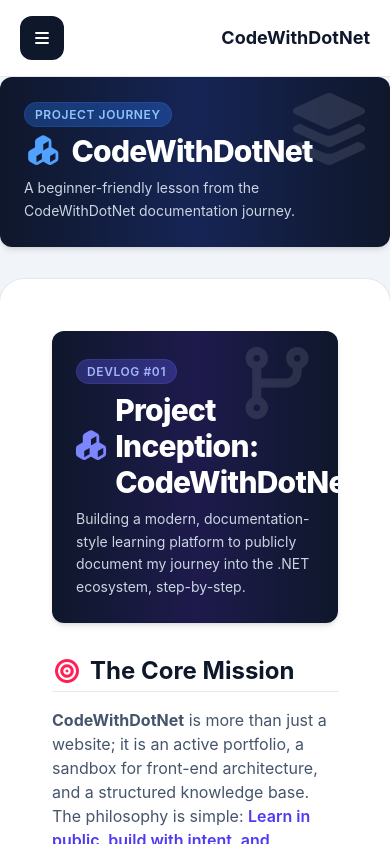
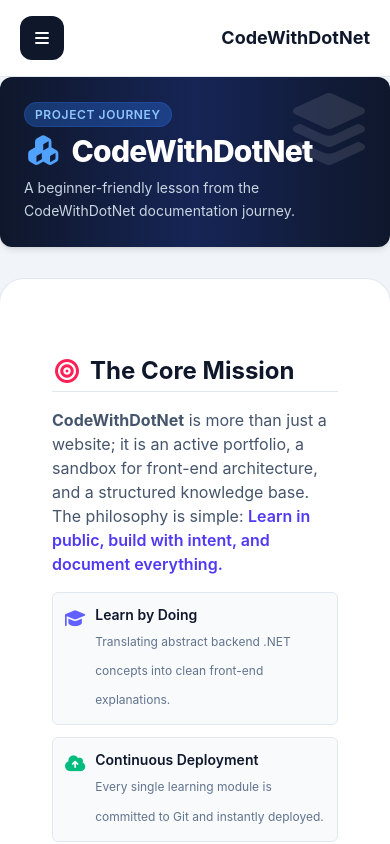
Before and after one commit to ArghoPH/codewithdotnet, a Vue app: page /lessons/codewithdotnet-documentation in a window 390 px wide. Built offline with nearby package versions, Linux system fonts and the light colour scheme.

Commit message:
Create responsive mobile sidebar

```diff
--- a/src/data/lessons.js
+++ b/src/data/lessons.js
@@ -705,18 +705,6 @@ export const lessons = [
         content: `
 <div class="github-readme font-sans text-slate-800 mx-auto leading-relaxed p-5">
 
-  <!-- Header Section -->
-  <div class="mb-8 p-6 bg-gradient-to-r from-slate-900 via-indigo-950 to-slate-900 rounded-xl text-white shadow-md relative overflow-hidden">
-    <div class="absolute right-4 top-4 opacity-10 text-7xl"><i class="fa-solid fa-code-branch"></i></div>
-    <span class="px-2.5 py-1 text-xs font-semibold bg-indigo-500/30 text-indigo-300 rounded-full border border-indigo-500/20 uppercase tracking-wider">Devlog #01</span>
-    <h1 class="text-3xl font-extrabold mt-2 mb-2 tracking-tight text-white flex items-center gap-2.5">
-      <i class="fa-solid fa-cubes text-indigo-400"></i> Project Inception: CodeWithDotNet
-    </h1>
-    <p class="text-slate-300 text-sm max-w-2xl leading-relaxed">
-      Building a modern, documentation-style learning platform to publicly document my journey into the .NET ecosystem, step-by-step.
-    </p>
-  </div>
-
   <!-- Core Vision & Purpose -->
   <h2 class="pb-1 text-2xl font-bold mt-6 mb-4 border-b border-slate-200 flex items-center gap-2 text-slate-900">
     <i class="fa-solid fa-bullseye text-rose-500"></i> The Core Mission
```
